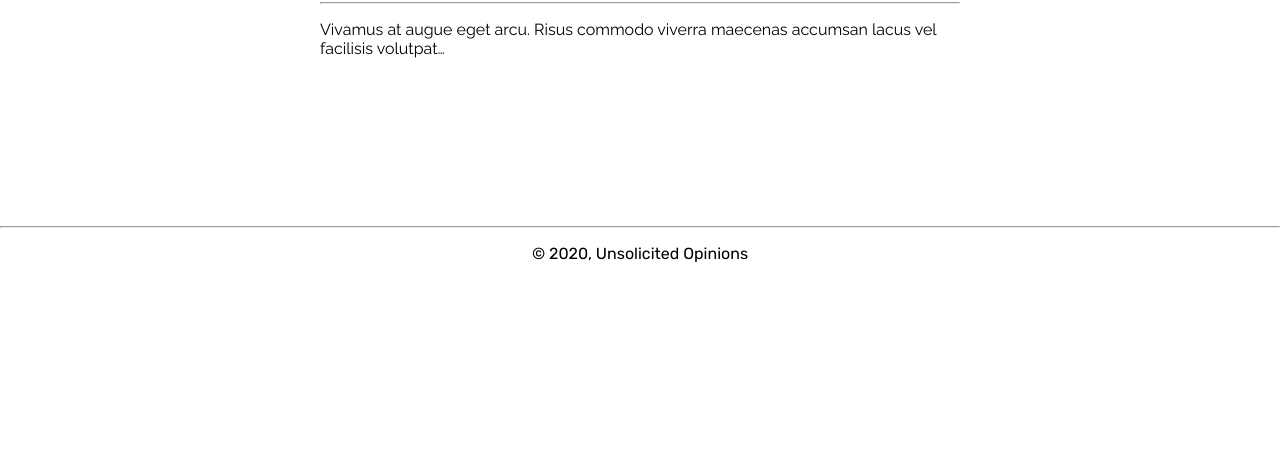
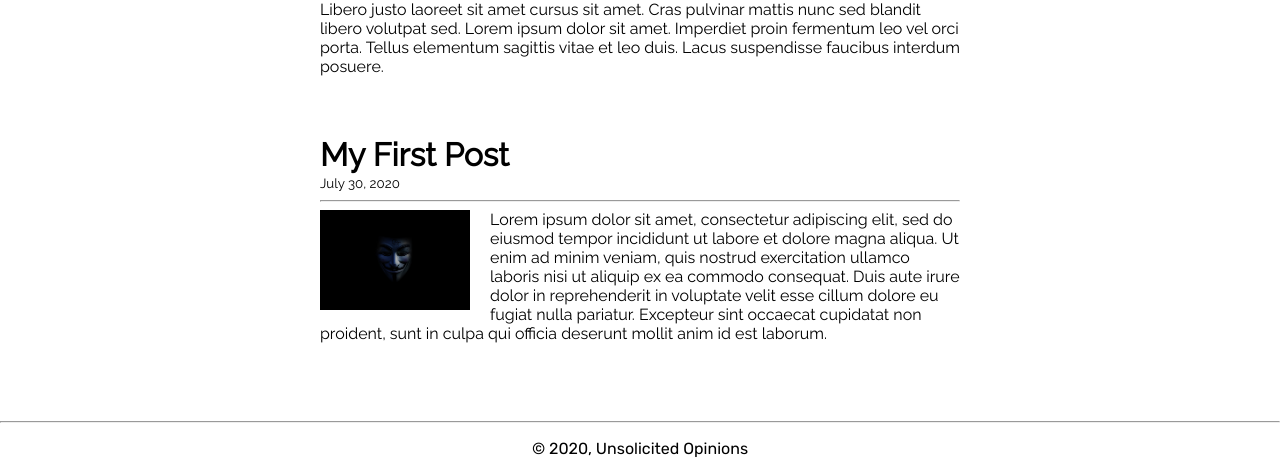
Before and after one commit to willjw3/website-with-gatsby-tutorial, a Gatsby site: page / in a window 1280 px wide. Shown: the part 750-1224 px from the top of the page. Before the commit the page ends 1029 px from the top, so only its background shows below. Built offline with nearby package versions, Linux system fonts and the light colour scheme; Gatsby itself is replaced by a stand-in of ours.

Commit message:
Added thumbnails to post blocks

```diff
--- a/gatsby-config.js
+++ b/gatsby-config.js
@@ -16,6 +16,15 @@ module.exports = {
           },
         },
         {
+          resolve: `gatsby-source-filesystem`,
+          options: {
+            name: `images`,
+            path: `${__dirname}/src/images`,
+          },
+        },
+        `gatsby-plugin-sharp`,
+        `gatsby-transformer-sharp`,
+        {
             resolve: `gatsby-plugin-google-fonts`,
             options: {
               fonts: [
--- a/package.json
+++ b/package.json
@@ -12,11 +12,14 @@
   "license": "ISC",
   "dependencies": {
     "gatsby": "^2.24.2",
+    "gatsby-image": "^2.4.14",
     "gatsby-plugin-google-fonts": "^1.0.1",
     "gatsby-plugin-sass": "^2.3.12",
+    "gatsby-plugin-sharp": "^2.6.24",
     "gatsby-source-filesystem": "^2.3.23",
     "gatsby-transformer-json": "^2.4.11",
     "gatsby-transformer-remark": "^2.8.27",
+    "gatsby-transformer-sharp": "^2.5.12",
     "node-fetch": "^2.6.0",
     "node-sass": "^4.14.1",
     "react": "^16.13.1",
--- a/posts/firstpost.md
+++ b/posts/firstpost.md
@@ -3,6 +3,7 @@ title: My First Post
 date: 2020-07-30
 published: true
 author: Bob
+image: ../src/images/anarchists_anonymous.jpg
 ---
 
 Lorem ipsum dolor sit amet, consectetur adipiscing elit, sed do eiusmod tempor incididunt ut labore et dolore magna aliqua. Ut enim ad minim veniam, quis nostrud exercitation ullamco laboris nisi ut aliquip ex ea commodo consequat. Duis aute irure dolor in reprehenderit in voluptate velit esse cillum dolore eu fugiat nulla pariatur. Excepteur sint occaecat cupidatat non proident, sunt in culpa qui officia deserunt mollit anim id est laborum.
--- a/posts/secondpost.md
+++ b/posts/secondpost.md
@@ -3,6 +3,7 @@ title: My Second Post
 date: 2020-07-31
 published: true
 author: Bob
+image: ../src/images/eye_of_storm.jpg
 ---
 
 Amet nulla facilisi morbi tempus iaculis urna id. Orci sagittis eu volutpat odio facilisis mauris sit. Fames ac turpis egestas sed tempus urna. Et netus et malesuada fames. Elit ullamcorper dignissim cras tincidunt lobortis feugiat vivamus at augue. Tellus cras adipiscing enim eu turpis egestas pretium. Morbi quis commodo odio aenean. Vitae aliquet nec ullamcorper sit. Libero justo laoreet sit amet cursus sit amet. Cras pulvinar mattis nunc sed blandit libero volutpat sed. Lorem ipsum dolor sit amet. Imperdiet proin fermentum leo vel orci porta. Tellus elementum sagittis vitae et leo duis. Lacus suspendisse faucibus interdum posuere.
--- a/posts/thirdpost.md
+++ b/posts/thirdpost.md
@@ -3,6 +3,7 @@ title: My Third Post
 date: 2020-08-01
 published: true
 author: Bob
+image: ../src/images/path_to_dogmatism.jpg
 ---
 
 Vivamus at augue eget arcu. Risus commodo viverra maecenas accumsan lacus vel facilisis volutpat est. Sit amet risus nullam eget. Nibh praesent tristique magna sit. Ipsum suspendisse ultrices gravida dictum. Nunc pulvinar sapien et ligula ullamcorper malesuada proin libero. Quis vel eros donec ac odio tempor orci. Sit amet justo donec enim diam. Eget mi proin sed libero enim. Venenatis a condimentum vitae sapien. Augue mauris augue neque gravida in fermentum et. Dignissim diam quis enim lobortis. Nulla posuere sollicitudin aliquam ultrices sagittis orci a scelerisque purus. Rhoncus aenean vel elit scelerisque mauris pellentesque. Eget arcu dictum varius duis at. Fermentum et sollicitudin ac orci phasellus. In vitae turpis massa sed elementum tempus egestas. Leo a diam sollicitudin tempor id eu nisl.
--- a/src/components/postblock.js
+++ b/src/components/postblock.js
@@ -1,4 +1,5 @@
 import React from "react"
+import Img from "gatsby-image"
 import "../styles/postblock.scss"
 
 const PostBlock = ({post}) => {
@@ -8,6 +9,14 @@ const PostBlock = ({post}) => {
             <h1 className="postblock-title">{post.node.frontmatter.title}</h1>
             <small className="postblock-date">{post.node.frontmatter.date}</small>
             <hr/>
+            <div className="postblock-image">
+                {post.node.frontmatter.image &&
+                    <Img
+                        fluid={post.node.frontmatter.image.childImageSharp.fluid}
+                        style={{width: "100%"}}
+                    />
+                }
+            </div>
             {/* <div dangerouslySetInnerHTML={{__html: post.node.html}} /> */}
             <p>{post.node.excerpt}</p>
         </div>
--- a/src/pages/index.js
+++ b/src/pages/index.js
@@ -1,11 +1,12 @@
-import React, { useState, useEffect } from "react"
+import React from "react"
 import { graphql } from "gatsby"
 import Layout from "../components/layout"
 import PostBlock from "../components/postblock"
 import "../styles/index.scss"
 
 const Index = ({data}) => {
-  const posts = data.allMarkdownRemark.edges
+  console.log(data)
+  const posts = data ? data.allMarkdownRemark.edges: ""
   console.log(posts)
     return (
         <Layout>
@@ -15,7 +16,7 @@ const Index = ({data}) => {
                 {posts &&
                     posts.map((post, i) => {
                       return (
-                      <PostBlock post={post} />
+                      <PostBlock key={i} post={post} />
                       )
                     })
                   }
@@ -30,15 +31,22 @@ export default Index
 
 export const query = graphql`
 query HomeQuery {
-  allMarkdownRemark {
+  allMarkdownRemark(sort: {fields: frontmatter___date, order: DESC}) {
     edges {
       node {
-        excerpt(pruneLength: 100)
+        excerpt(pruneLength: 700)
         frontmatter {
           author
           date(formatString: "MMMM DD, YYYY")
           published
           title
+          image {
+            childImageSharp {
+              fluid(maxWidth: 800){
+                ...GatsbyImageSharpFluid
+              }
+            }
+          }
         }
         html
       }
--- a/src/styles/index.scss
+++ b/src/styles/index.scss
@@ -12,7 +12,7 @@ html, body {
    }
    &-main {
        width: 50%;
-       margin: 100px auto;
+       margin: 10px auto;
 
    }
 }
--- a/src/styles/postblock.scss
+++ b/src/styles/postblock.scss
@@ -3,4 +3,12 @@
     &-title {
         margin-bottom: 0;
     }
+    &-image {
+        width: 150px;
+        float: left;
+        margin-right: 20px;
+    }
+    & p {
+        margin: 0;
+    }
 }
```
Also changed, not shown: src/images/anarchists_anonymous.jpg (added), src/images/eye_of_storm.jpg (added), src/images/path_to_dogmatism.jpg (added), 1 other file.
